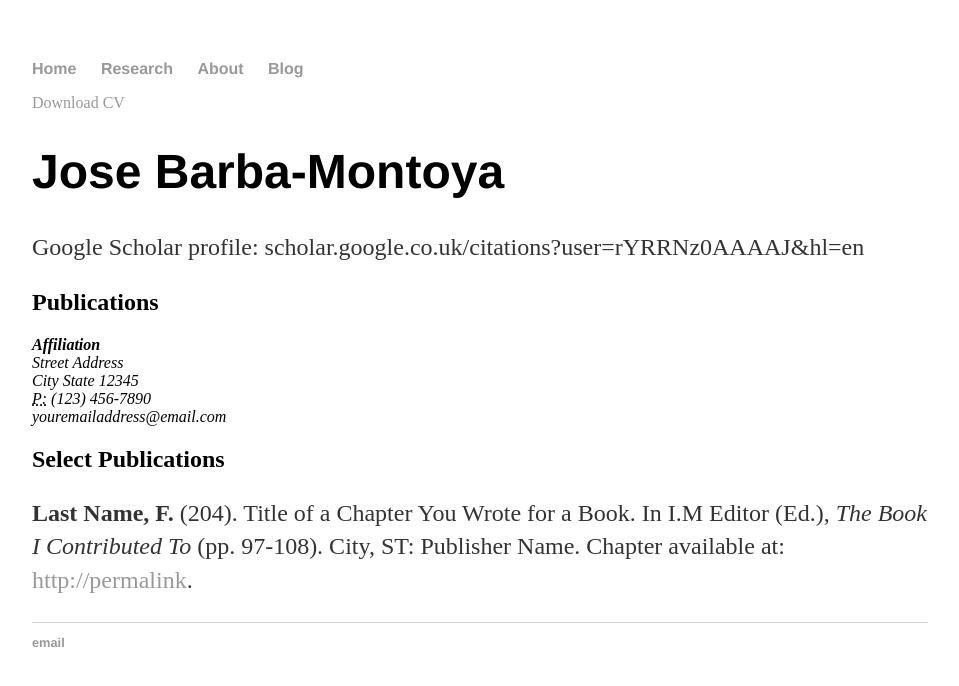
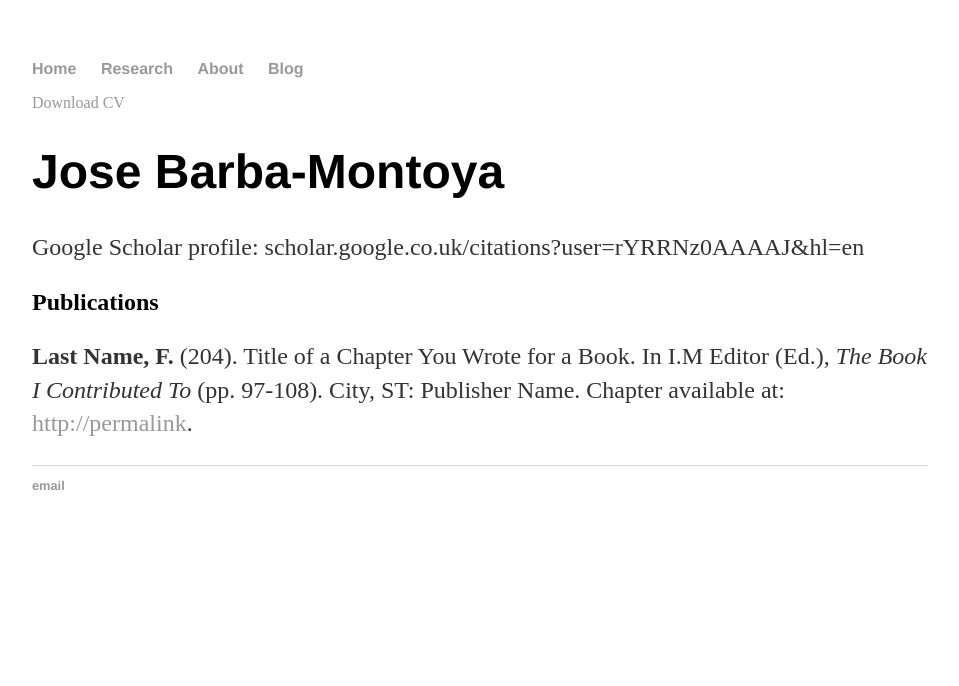
Before and after one commit to josebarbamontoya/josebarbamontoya.github.io, a Jekyll site: the page built from research/index.html, in a window 1280 px wide. Shown: the top 686 px of the page, without its empty margins (160-1119 px from the left). Built offline with Jekyll 4.4.1, drawn with Linux system fonts in a browser that asks for light colours.

Commit message:
Update index.html

```diff
--- a/research/index.html
+++ b/research/index.html
@@ -8,17 +8,6 @@
 					<h1>Jose Barba-Montoya</h1>
 					<p>Google Scholar profile: scholar.google.co.uk/citations?user=rYRRNz0AAAAJ&hl=en</p>
 					<h2>Publications</h2>
-					<address>
-					<strong>Affiliation</strong><br>
-					Street Address<br>
-					City State 12345<br>
-					<abbr title="phone">P:</abbr> (123) 456-7890<br>
-					<span class="obfuscate">youremailaddress@email.com</span>
-					</address>
-
-					<h2>Select Publications</h2>
-
 					<p><strong>Last Name, F.</strong> (204). Title of a Chapter You Wrote for a Book. In I.M Editor (Ed.), <em>The Book I Contributed To</em> (pp. 97-108). City, ST: Publisher Name. Chapter available at: <a href="#">http://permalink</a>.
 
-
 	</div>
```
